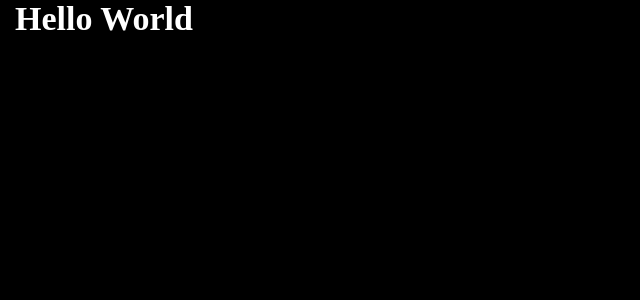
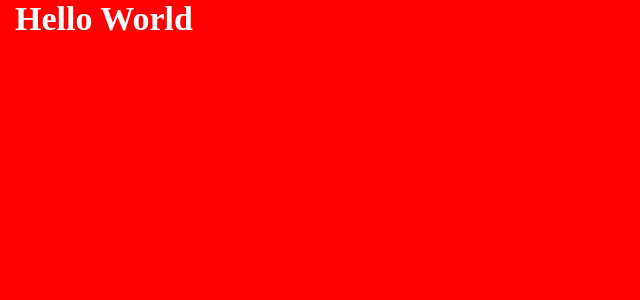
Before and after one commit to ErykFryderyk/finance-manager-app, a Vue app: page / in a window 1280 px wide. Shown: the top 300 px of the page, without its empty margins (0-640 px from the left). Built offline with nearby package versions, Linux system fonts and the light colour scheme.

Commit message:
add background component

```diff
--- a/src/App.vue
+++ b/src/App.vue
@@ -1,19 +1,28 @@
 <template>
+  <Background />
   <div class="container">
     <h1>Hello World</h1>
   </div>
 </template>
 
 <script>
+import HeroBackground from './components/HeroBackground.vue';
 
 export default {
   name: 'App',
+  data() {
+    return {
+      title: 'Hello Grzegorz',
+    };
+  },
   components: {
+    Background: HeroBackground,
   },
 };
 </script>
 
-<style lang="scss">
+<style
+    HeroBackground lang="scss">
 *{
   padding: 0;
   margin: 0;
@@ -22,11 +31,12 @@ export default {
 
 body{
   font-size: 17px;
-  background-color: black;
+  // background-color: black;
   color: white;
 }
 .container{
   width: 100%;
+  height: 100vh;
   margin: 0 auto 0 auto;
   padding: 0 15px 0 15px;
 }
--- /dev/null
+++ b/src/components/HeroBackground.vue
@@ -0,0 +1,21 @@
+<template>
+<div class="">
+  <div class="hero-background"/>
+</div>
+</template>
+
+<script>
+export default {
+  name: 'HeroBackground',
+};
+</script>
+
+<style lang="scss" scoped>
+.hero-background{
+  width: 100%;
+  height: 100vh;
+  position: fixed;
+  background-color: red;
+  z-index: -1;
+}
+</style>
```
